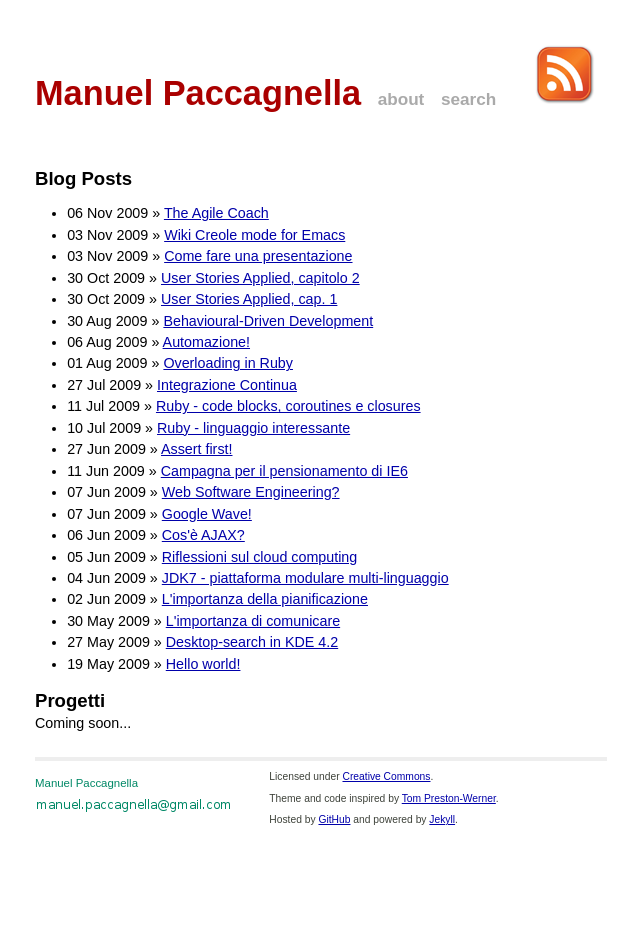
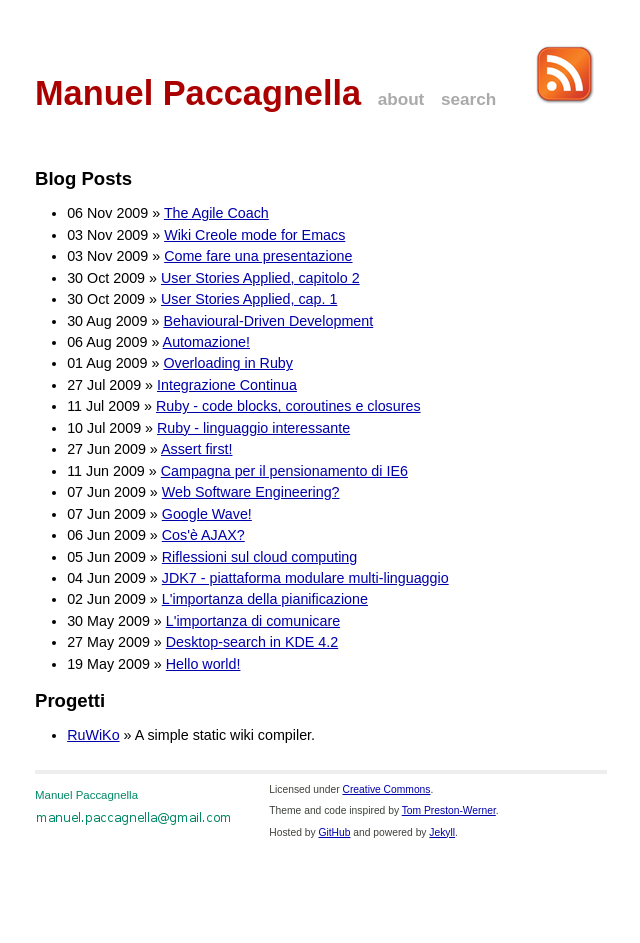
Before and after one commit to manuelp/manuelp.github.io, a Jekyll site: the page built from index.html, in a window 1280 px wide. Shown: the whole page, without its empty margins (319-959 px from the left). Built offline with Jekyll 4.4.1, drawn with Linux system fonts in a browser that asks for light colours.

Commit message:
Inserted the first project link

```diff
--- a/index.html
+++ b/index.html
@@ -12,6 +12,10 @@ title: Manuel Paccagnella
   </ul>
 
   <h1>Progetti</h1>
+  <ul class="posts">
+    <li><span><a href="http://bitbucket.org/manuelp/ruwiko/wiki/Home">RuWiKo</a></span> &raquo; A simple static wiki compiler.</li>
+  </ul>
+
   <!-- <ul class="posts"> -->
   <!--   <li><span>30 Apr 2009</span> &raquo; <a href="http://www.erlang-factory.com/conference/SFBayAreaErlangFactory2009/speakers/TomPrestonWerner">Erlang Factory 09: Mixing Erlang and Ruby with Erlectricity</a></li> -->
   <!--   <li><span>23 Apr 2009</span> &raquo; <a href="http://images.businessweek.com/ss/09/04/0421_best_young_entrepreneurs/17.htm">BusinessWeek: Best Young Tech Entrepreneurs of 2009</a></li> -->
@@ -27,5 +31,4 @@ title: Manuel Paccagnella
   <!--   <li><span>26 Dec 2006</span> &raquo; <a href="http://wp-community.org/2006/12/26/episode-15-interviews-with-tom-werner-gravatar-and-jaimie-sirovich-seo-egghead/">WordPress Podcast: Interview with Tom Werner</a></li> -->
   <!--   <li><span>02 Apr 2005</span> &raquo; <a href="http://joshuaink2006.johnoxton.co.uk/blog/240/seven-and-a-half-questions-for-tom-werner">JoshuaInk: Seven and a half questions for Tom Werner</a></li> -->
   <!-- </ul> -->
-  Coming soon...
 </div>
```
